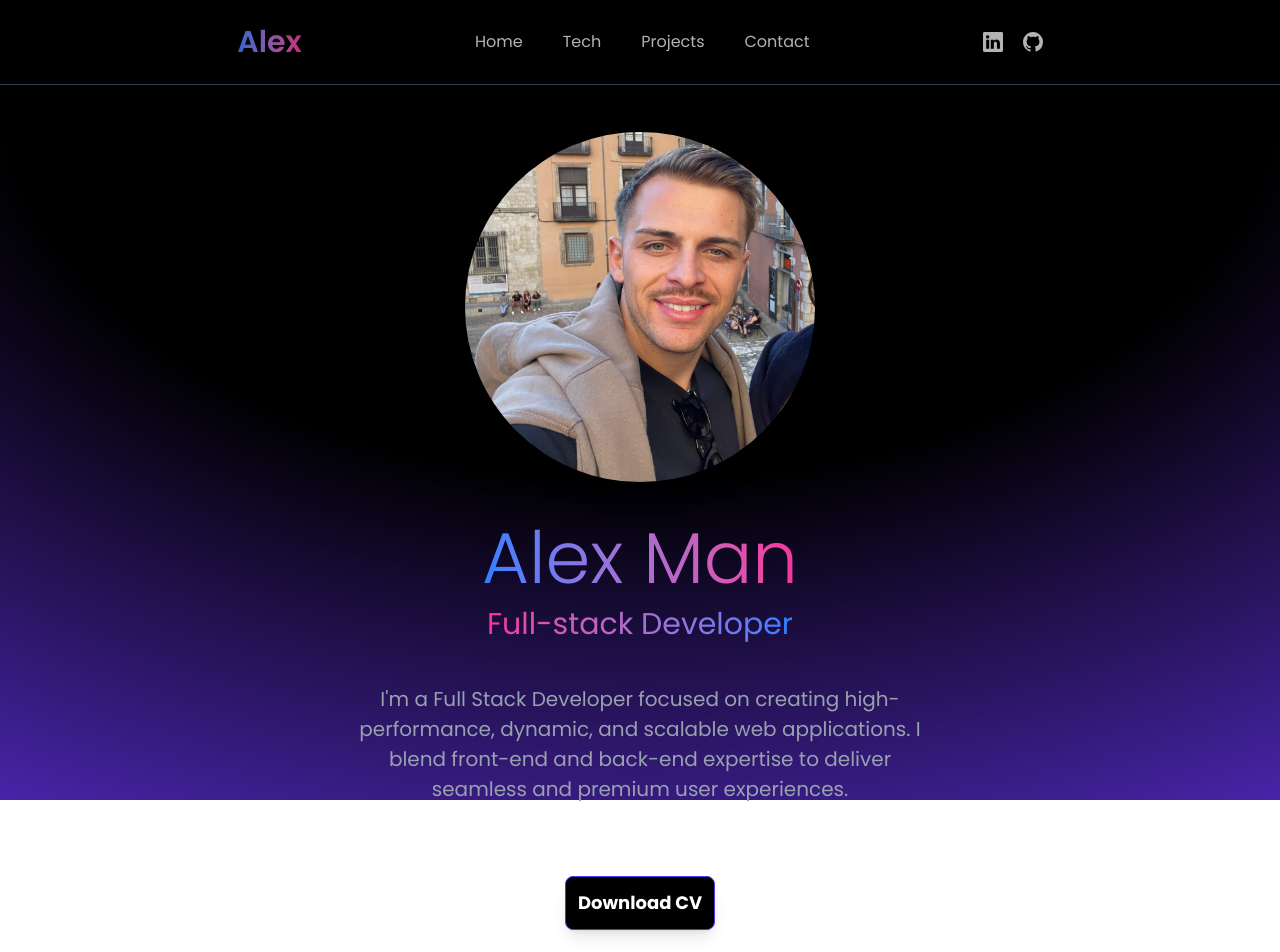
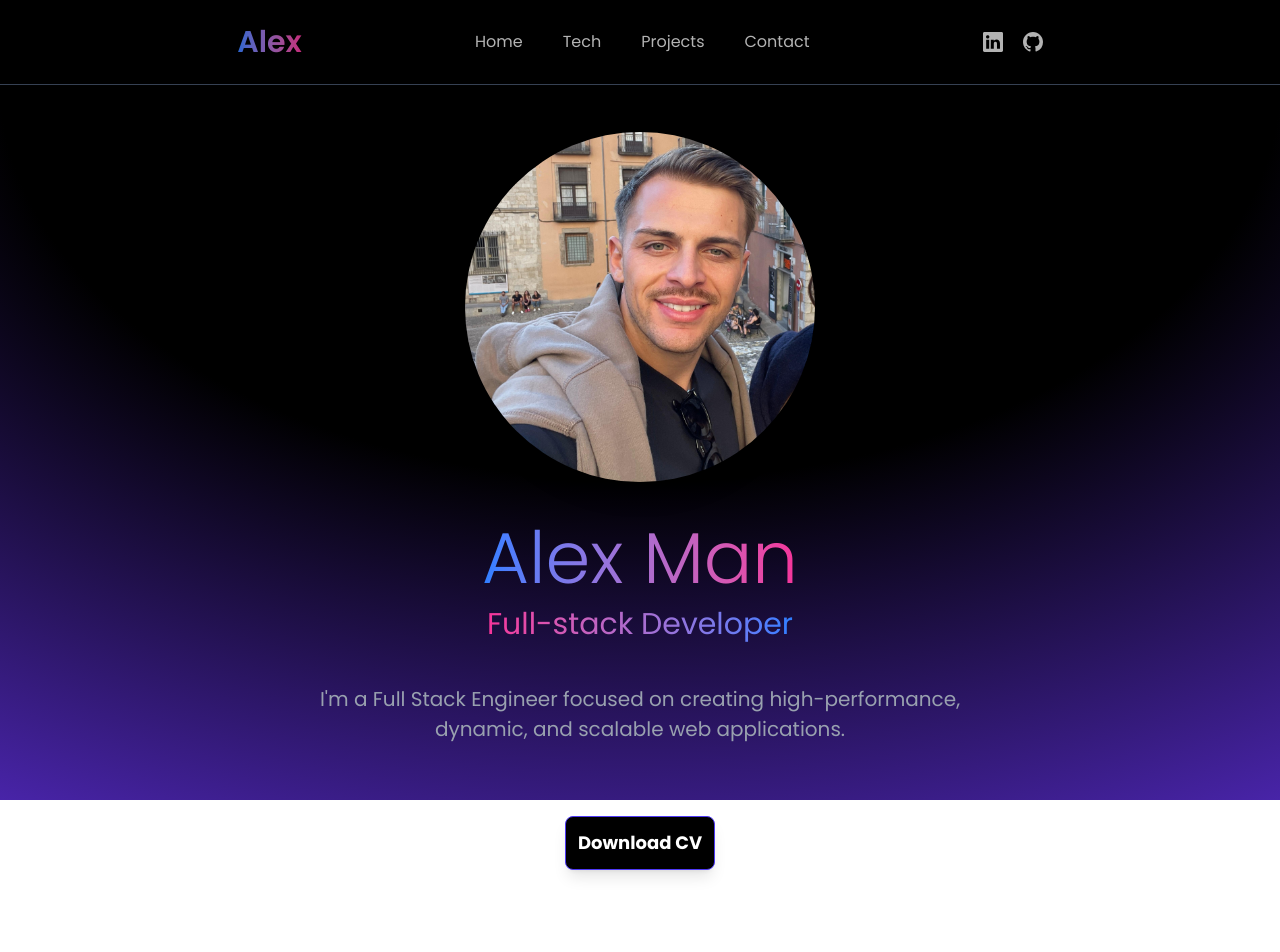
Before and after one commit to MadeItByAlex/My-Personal-Portfolio, a React (Vite) app: page / in a window 1280 px wide. Shown: the top 952 px of the page. Built offline with nearby package versions, Linux system fonts and the light colour scheme.

Commit message:
Hero changes

```diff
--- a/src/components/Hero.jsx
+++ b/src/components/Hero.jsx
@@ -25,12 +25,12 @@ const Hero = () => {
          animate={{y: 0, opacity: 1}}
          transition={{duration: 0.8 , delay:0.4}}
 
-        className="flex max-w-[600px] flex-col items-center justify-center gap-3 text-center">
+        className="flex max-w-[700px] flex-col items-center justify-center gap-3 text-center">
           <h1 className="bg-gradient-to-r from-blue-500 to-pink-500 bg-clip-text text-transparent
             text-5xl font-light md:text-7xl">Alex Man</h1>
           <h3 className="bg-gradient-to-r from-pink-500 to-blue-500 bg-clip-text text-transparent
             text-2xl   md:text-3xl">Full-stack Developer</h3>
-          <p className="text-pretty mt-[30px] text-[20px] text-gray-400">I'm a Full Stack Developer focused on creating high-performance, dynamic, and scalable web applications. I blend front-end and back-end expertise to deliver seamless and premium user experiences.</p>
+          <p className="text-pretty mt-[30px] text-[20px] text-gray-400">I'm a Full Stack Engineer focused on creating high-performance, dynamic, and scalable web applications.</p>
 
         <a href="/AlexCv.pdf"
         download="Alex_Cv.pdf"
```
